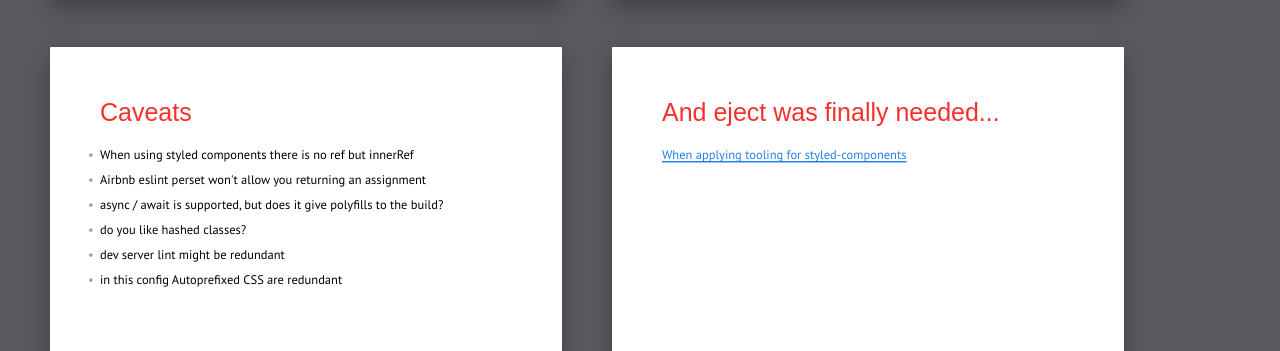
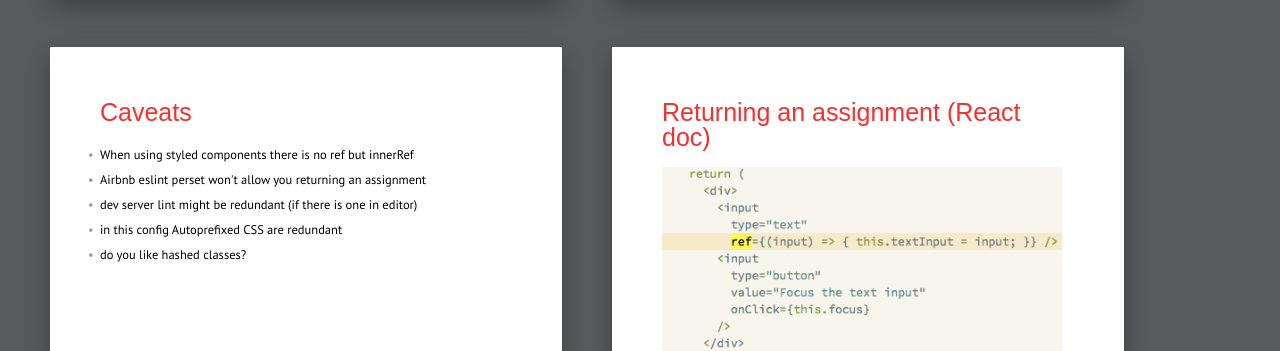
Before and after one commit to Tuhaj/warsawjs-presentation-how-to-setup-a-new-project-with-react, a plain HTML site: page index.html in a window 1280 px wide. Shown: the part 4253-4604 px from the top of the page. Drawn offline with Linux system fonts and the light colour scheme; a web font is replaced by a local one.

Commit message:
update to slides, assignment

```diff
--- a/index.html
+++ b/index.html
@@ -255,11 +255,15 @@
         <ul>
             <li>When using styled components there is no ref but innerRef</li>
             <li>Airbnb eslint perset won't allow you returning an assignment</li>
-            <li>async / await is supported, but does it give polyfills to the build?</li>
+            <li>dev server lint might be redundant (if there is one in editor)</li>
+            <li>in this config Autoprefixed CSS are redundant</li>
             <li>do you like hashed classes?</li>
-            <li>dev server lint might be redundant</li>
-            <li>in this config Autoprefixed CSS are redundant</li>
         </ul>
+    </section>
+
+    <section class="slide">
+        <h2>Returning an assignment (React doc)</h2>
+        <a href="https://facebook.github.io/react/docs/refs-and-the-dom.html"><img style="width: 50rem" src="pictures/assignment.png" /></a>
     </section>
 
     <section class="slide">
```
Also changed, not shown: pictures/assignment.png (added).
